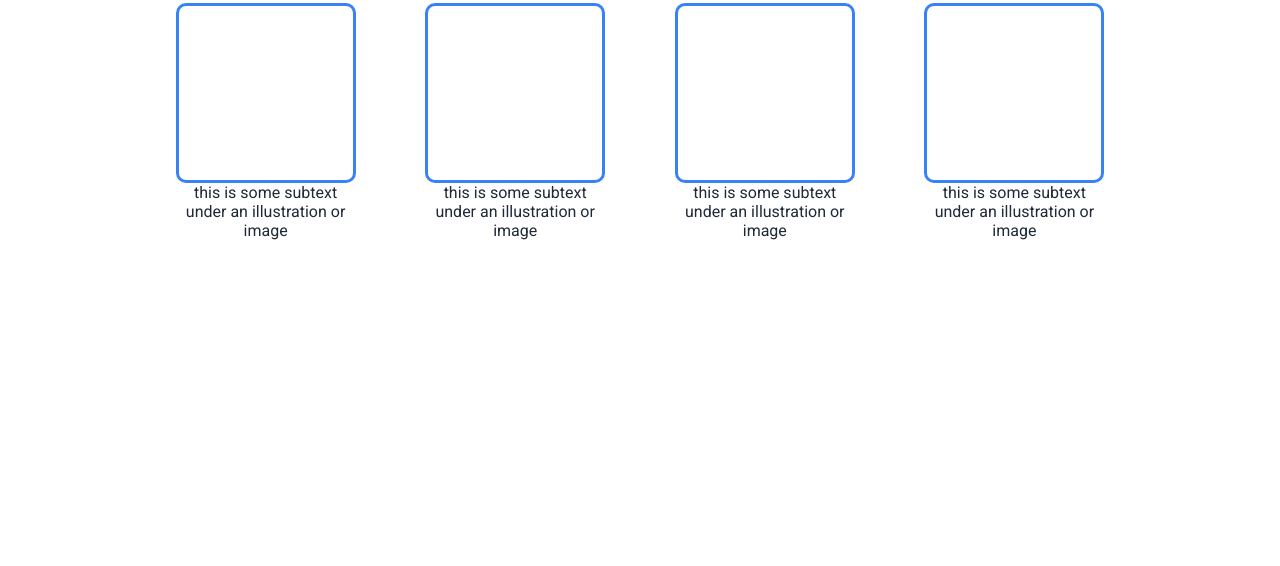
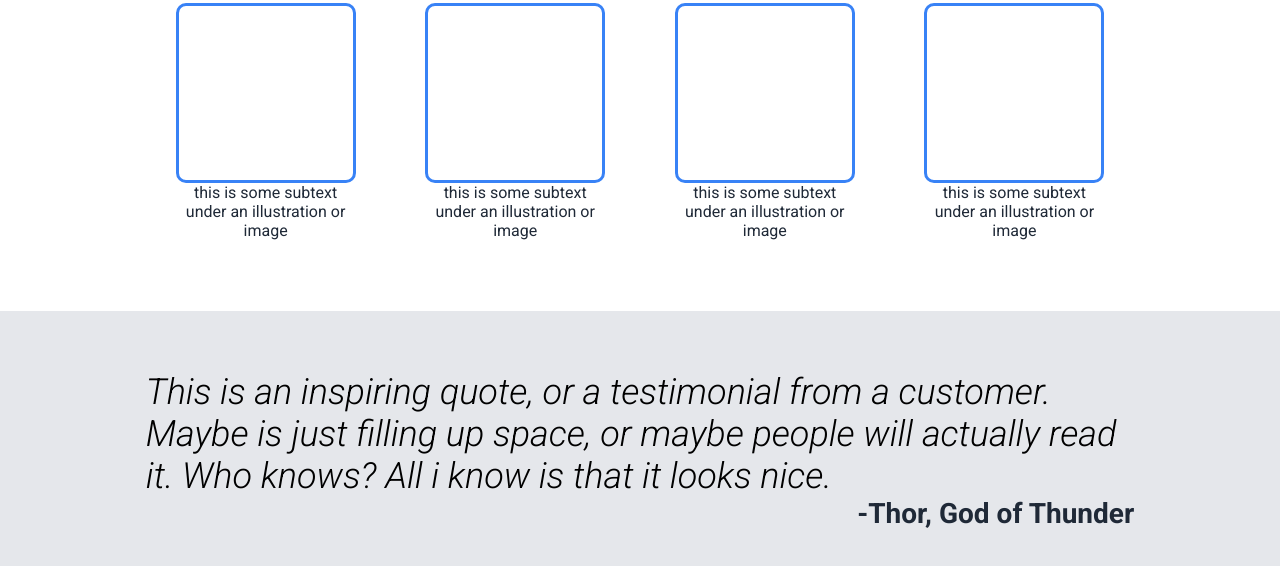
Before and after one commit to evkronos/flexbox-landing-page, a plain HTML site: page index.html in a window 1280 px wide. Shown: the part 777-1343 px from the top of the page. Before the commit the page ends 1088 px from the top, so only its background shows below. Drawn offline with Linux system fonts and the light colour scheme.

Commit message:
Added quote section

```diff
--- a/index.html
+++ b/index.html
@@ -66,6 +66,17 @@
         </div>
 
     </div>
+
+    <div class="quote-container">
+        <div class="quote-content">
+            <p class="quote"><em>
+                    This is an inspiring quote, or a testimonial from a customer. Maybe is just filling up
+                    space,
+                    or maybe people will actually read it. Who knows? All i know is that it looks nice.
+                </em></p>
+            <p class="author">-Thor, God of Thunder</p>
+        </div>
+    </div>
 </body>
 
 </html>
--- a/styles/style.css
+++ b/styles/style.css
@@ -116,3 +116,29 @@
     border: 3px solid #3882f6;
     border-radius: 10px;
 }
+
+.quote-container {
+    width: 100%;
+    background-color: #e5e7eb;
+    display: flex;
+}
+
+.quote-content {
+    width: 78%;
+    margin: auto;
+    display: flex;
+    flex-direction: column;
+    padding: 60px 5px;
+}
+
+.quote {
+    font-size: 36px;
+    font-weight: 300;
+}
+
+.author {
+    align-self: flex-end;
+    color: #1f2937;
+    font-weight: 700;
+    font-size: 28px;
+}
```
